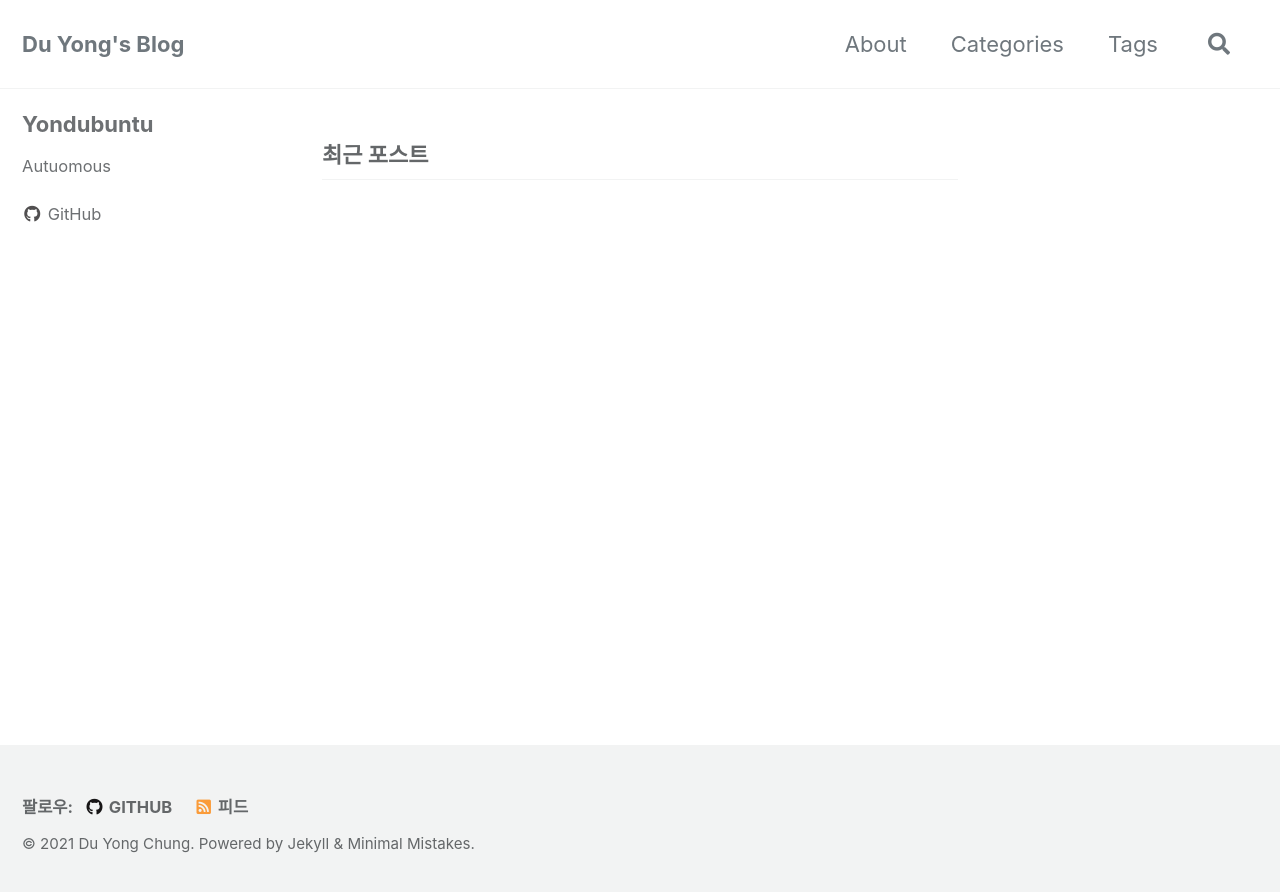
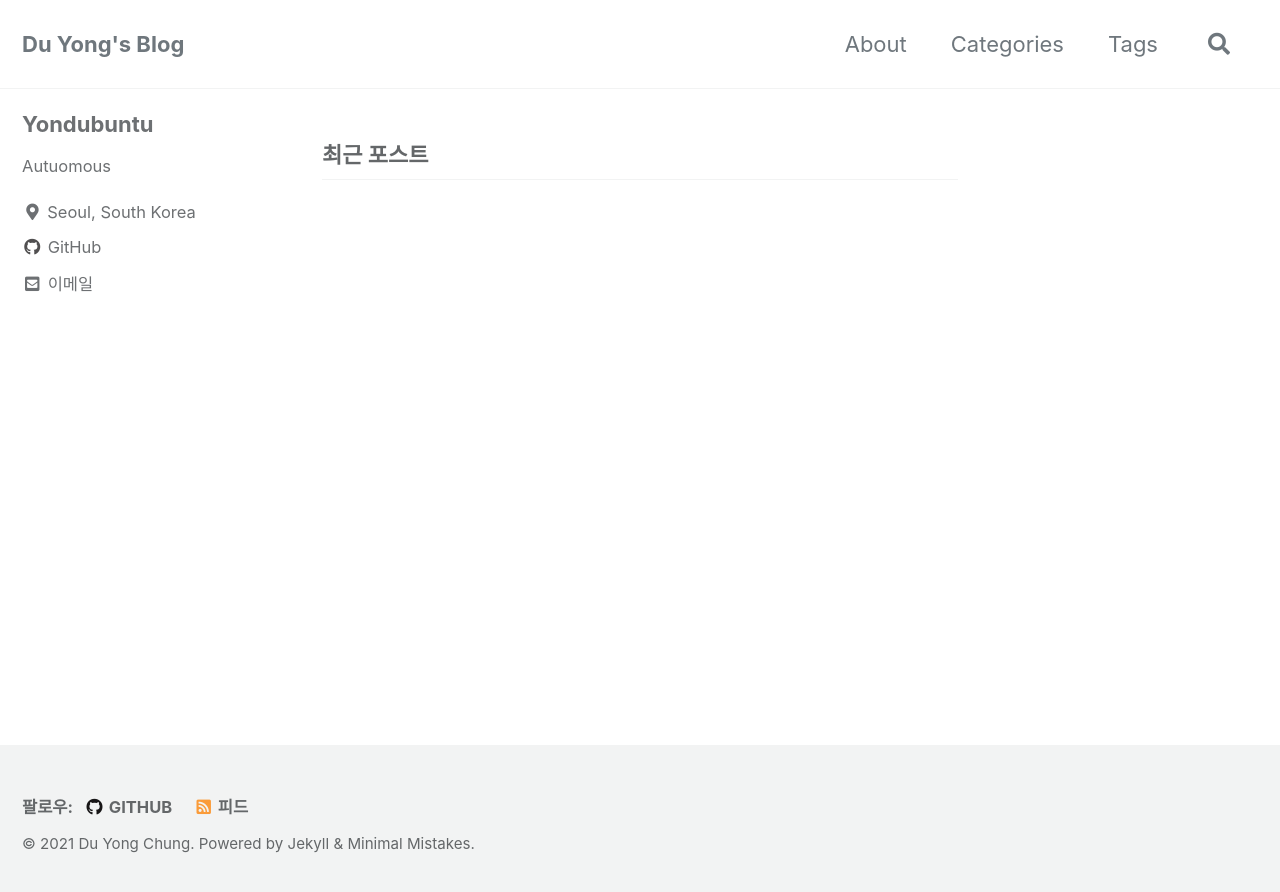
Before and after one commit to Yondubuntu/Yondubuntu.github.io, a Jekyll site: the page built from index.html, in a window 1280 px wide. Shown: the top 892 px of the page. Built offline with Jekyll 4.4.1, drawn with Linux system fonts in a browser that asks for light colours; cached includes are drawn as plain includes; the list of posts is cut into pages by our own code; part of the change alters nothing that is shown.

Commit message:
Update _config.yml

```diff
--- a/_config.yml
+++ b/_config.yml
@@ -95,8 +95,8 @@ author:
   name             : "Yondubuntu"
   avatar           : # "https://user-images.githubusercontent.com/41863759/80867691-7c04d880-8cd0-11ea-8bc3-33cdab50c217.jpg"
   bio              : "Autuomous"
-  # location         : "Seoul, South Korea"
-  email            :
+  location         : "Seoul, South Korea"
+  email            : "endyd4@yonsei.ac.kr"
   links:
     - label: "Email"
       icon: "fas fa-fw fa-envelope-square"
```
